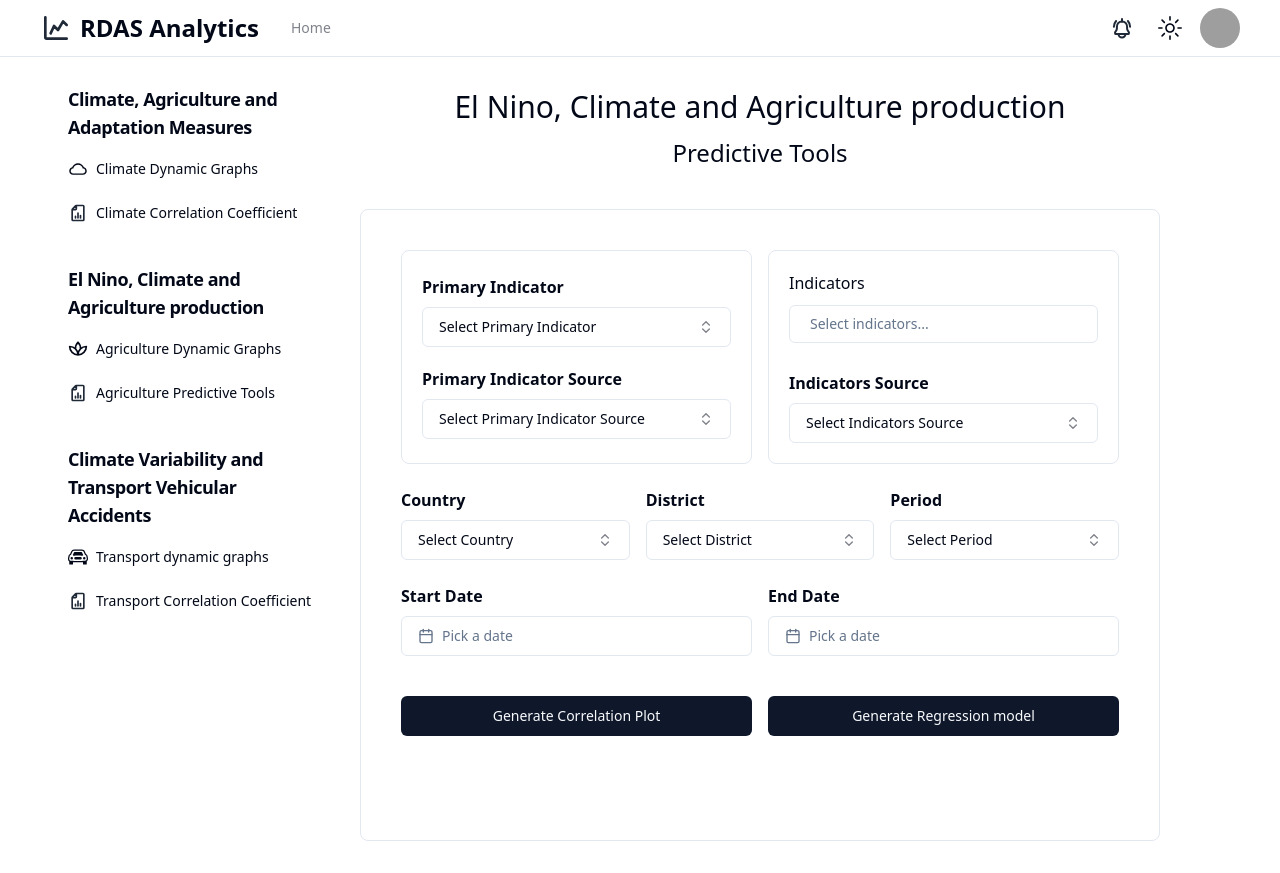
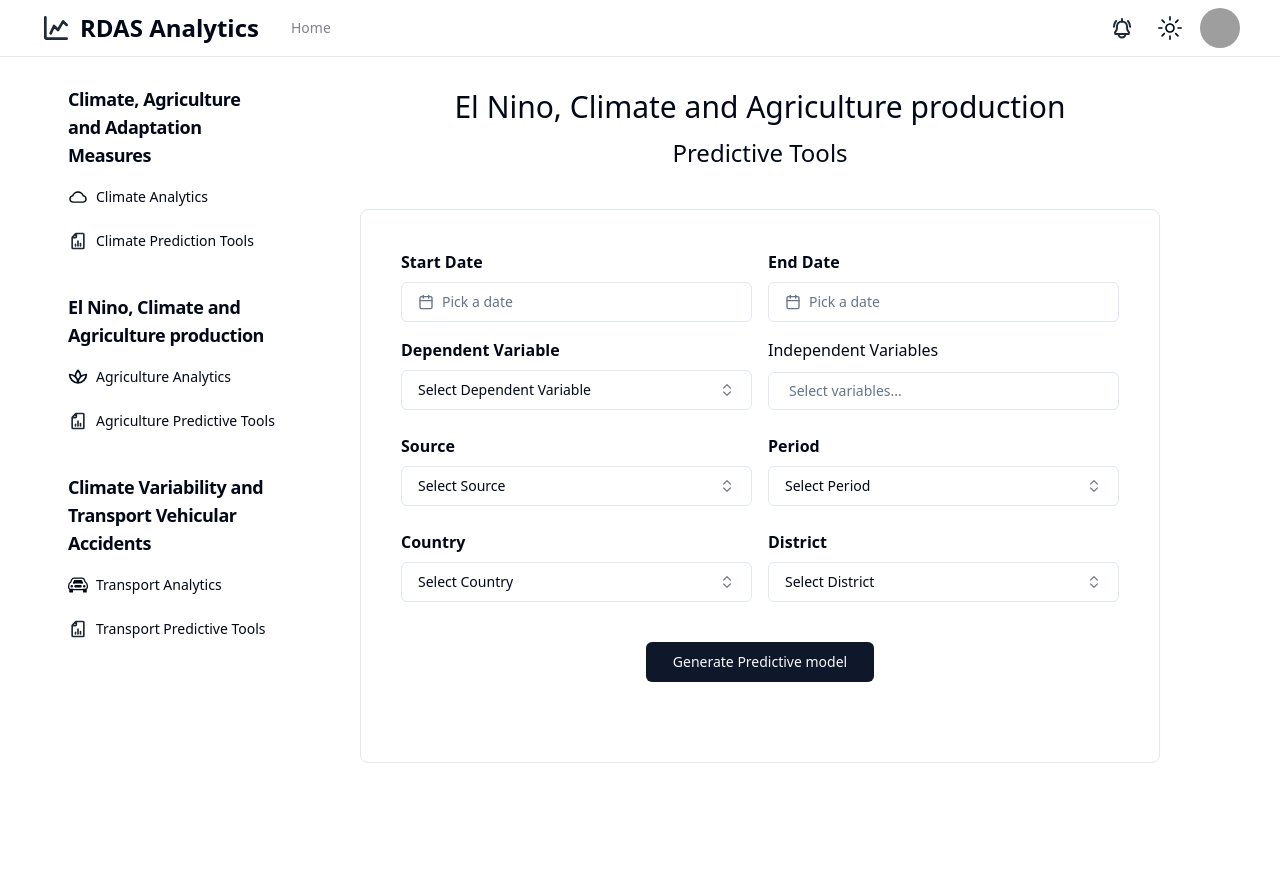
Before and after one commit to aman-RIMES/rdas-analytics-fe, a React (Vite) app: page /predictive-tools in a window 1280 px wide. After the commit the page ends 800 px from the top, so only its background shows below. Built offline with nearby package versions, Linux system fonts and the light colour scheme; grey boxes are pictures that could not be loaded.

Commit message:
(chore) re-arranging pages and editing code according to comments

```diff
--- a/src/components/content.tsx
+++ b/src/components/content.tsx
@@ -14,15 +14,11 @@ import { RadioGroup, RadioGroupItem } from "./ui/radio-group";
 import { menus } from "@/constants";
 import { useParams, useSearchParams } from "react-router-dom";
 import NotFoundPage from "./404-page";
-import Highcharts from "highcharts/highmaps";
-import HighchartsReact from "highcharts-react-official";
 import Filter from "./filter";
-import { useState } from "react";
 
 //TODO: Replace all unknown/any types with their corresponding types/interfaces
 const Content = () => {
   const [searchParams, setSearchParams] = useSearchParams();
-  const [chartData, setChartData] = useState("");
 
   const { topic } = useParams();
   const subject: any = menus.find(
@@ -147,8 +143,7 @@ const Content = () => {
       </div>
 
       <div className="mt-10 border rounded-lg">
-        <Filter setChartData={setChartData} />
-        <HighchartsReact highcharts={Highcharts} options={chartData} />
+        <Filter />
       </div>
 
       {/* <div className="mt-10 mb-20 border rounded-lg">
--- a/src/components/filter.tsx
+++ b/src/components/filter.tsx
@@ -6,10 +6,11 @@ import metadata from "@/data/metadata.json";
 import { transformObject, transformSourceObject } from "@/lib/utils";
 import DatePicker from "./datepicker";
 import { Button } from "./ui/button";
-import { Label } from "@radix-ui/react-dropdown-menu";
 import axios from "axios";
+import HighchartsReact from "highcharts-react-official";
+import Highcharts from "highcharts/highmaps";
 
-const Filter = ({ setChartData }: any) => {
+const Filter = () => {
   const [districtValue, setDistrictValue] = useState("");
   const [districtList, setDistrictList] = useState([{}]);
   const [countryValue, setCountryValue] = useState("");
@@ -19,6 +20,18 @@ const Filter = ({ setChartData }: any) => {
   const [startDate, setStartDate] = React.useState<Date>();
   const [endDate, setEndDate] = React.useState<Date>();
 
+  const [correlationVariable1, setCorrelationVariable1] = useState<any>(false);
+  const [correlationVariable2, setCorrelationVariable2] = useState<any>(false);
+
+  const [isTimeSeriesVisible, setIsTimeSeriesVisible] = useState<any>(false);
+  const [isCorrelationDataVisible, setIsCorrelationDataVisible] =
+    useState<any>(false);
+  const [timeSeriesChartData, setTimeSeriesChartData] = useState<any>({});
+  const [correlationChartData, setCorrelationChartData] = useState<any>({});
+  const [regressionModelChartData, setRegressionModelChartData] = useState<any>(
+    {}
+  );
+
   useEffect(() => {
     const d = district
       .filter((e) => e.district_code.substring(0, 3) === countryValue)
@@ -27,7 +40,7 @@ const Filter = ({ setChartData }: any) => {
     setDistrictList(d);
   }, [countryValue]);
 
-  const filterData = async () => {
+  const generateTimeSeries = async () => {
     try {
       const response = await axios.post(
         "http://203.156.108.67:1580/dynamic_charts",
@@ -42,18 +55,52 @@ const Filter = ({ setChartData }: any) => {
           end_date: endDate?.toISOString().slice(0, 10),
         }
       );
-
-      console.log(response);
-      setChartData(response.data);
+      setTimeSeriesChartData(response.data);
+      setIsTimeSeriesVisible(true);
     } catch (error) {
       console.log(error);
-      // alert(error);
     }
   };
+  const generateCorrelationPlot = async () => {
+    try {
+      const correlationData = await axios.post(
+        "http://203.156.108.67:1580/correlation_plot",
+        {
+          source: sourceValue,
+          // indic: indicatorValue,
+          indic: "rainfall,crop_production,el_nino,normal_rainfall",
+          period: "annual",
+          country: countryValue,
+          // district: [districtValue],
+          start_date: startDate?.toISOString().slice(0, 10),
+          end_date: endDate?.toISOString().slice(0, 10),
+        }
+      );
+      const regressionModelData = await axios.post(
+        "http://203.156.108.67:1580/regression_analysis",
+        {
+          source: sourceValue,
+          // indic: indicatorValue,
+          indic: "el_nino,rainfall",
+          period: "annual",
+          country: countryValue,
+          // district: [districtValue],
+          start_date: startDate?.toISOString().slice(0, 10),
+          end_date: endDate?.toISOString().slice(0, 10),
+        }
+      );
+      setRegressionModelChartData(regressionModelData.data);
+      setCorrelationChartData(correlationData.data);
+      setIsCorrelationDataVisible(true);
+    } catch (error) {
+      console.log(error);
+    }
+  };
+
   return (
     <div className="p-10">
       {/* <div className="flex flex-row gap-5 m-5 justify-center"> */}
-      <div className="grid gap-4 mb-6 md:grid-cols-4 justify-center">
+      <div className="grid gap-4 mb-6 md:grid-cols-3 justify-center">
         <Combobox
           label={"Country"}
           array={transformObject(metadata.country)}
@@ -80,6 +127,8 @@ const Filter = ({ setChartData }: any) => {
             setValue: setPeriodValue,
           }}
         />
+      </div>
+      <div className="grid gap-4 mb-6 md:grid-cols-3 justify-center">
         <Combobox
           label={"Source"}
           array={transformSourceObject(metadata.source)}
@@ -88,21 +137,67 @@ const Filter = ({ setChartData }: any) => {
             setValue: setSourceValue,
           }}
         />
-      </div>
-      <div className="grid gap-4 mb-6 md:grid-cols-3 justify-center">
         <DatePicker
           date={startDate}
           setDate={setStartDate}
           label={"Start Date"}
         />
         <DatePicker date={endDate} setDate={setEndDate} label={"End Date"} />
-        <div className="flex flex-col justify-start gap-2">
-          <div>
-            <Label>{"Analyze"}</Label>
+      </div>
+      <div className="grid gap-4 mt-10 md:grid-cols-3 justify-center">
+        <div></div>
+        <Button onClick={generateTimeSeries}>Start Analysis</Button>
+      </div>
+
+      {isTimeSeriesVisible && (
+        <div className="mb-10">
+          <div className="mt-10">
+            <HighchartsReact
+              highcharts={Highcharts}
+              options={timeSeriesChartData}
+            />
           </div>
-          <Button onClick={filterData}>Generate Chart</Button>
+          <div className="flex justify-center mt-10">
+            <h1>View Correlation between two variables</h1>
+          </div>
+          <div className="grid gap-4 mt-5 md:grid-cols-3 justify-center">
+            <Combobox
+              label={"First Variable"}
+              array={transformObject(metadata.indic)}
+              state={{
+                value: correlationVariable1,
+                setValue: setCorrelationVariable1,
+              }}
+            />
+            <Combobox
+              label={"Second Variable"}
+              array={transformObject(metadata.indic)}
+              state={{
+                value: correlationVariable2,
+                setValue: setCorrelationVariable2,
+              }}
+            />
+            <Button className="mt-8" onClick={generateCorrelationPlot}>
+              Analyze Correlation
+            </Button>
+          </div>
         </div>
-      </div>
+      )}
+
+      {isCorrelationDataVisible && (
+        <div className="mt-10">
+          <HighchartsReact
+            highcharts={Highcharts}
+            options={correlationChartData}
+          />
+          <div className="mt-10">
+            <HighchartsReact
+              highcharts={Highcharts}
+              options={regressionModelChartData}
+            />
+          </div>
+        </div>
+      )}
     </div>
   );
 };
--- a/src/components/predictive-tools-filter.tsx
+++ b/src/components/predictive-tools-filter.tsx
@@ -12,13 +12,10 @@ import axios from "axios";
 import { FancyMultiSelect } from "./ui/multiselect";
 
 const PredictiveToolsFilter = ({
-  setIsCorrelationVisible,
   setIsRegressionVisible,
-  setCorrelationPlot,
   setRegressionModel,
 }: any) => {
   const [primaryIndicator, setPrimaryIndicator] = useState("");
-  const [primaryIndicatorSource, setPrimaryIndicatorSource] = useState("");
   const [indicators, setIndicators] = useState([]);
   const [indicatorsSource, setIndicatorsSource] = useState("");
   const [districtValue, setDistrictValue] = useState("");
@@ -36,27 +33,6 @@ const PredictiveToolsFilter = ({
     setDistrictList(d);
   }, [countryValue]);
 
-  const generateCorrelationPlot = async () => {
-    try {
-      const response = await axios.post(
-        "http://203.156.108.67:1580/correlation_plot",
-        {
-          // source: sourceValue,
-          // indic: indicatorValue,
-          indic: "rainfall,crop_production,el_nino,normal_rainfall",
-          period: "annual",
-          // country: countryValue,
-          // district: [districtValue],
-          // start_date: startDate?.toISOString().slice(0, 10),
-          // end_date: endDate?.toISOString().slice(0, 10),
-        }
-      );
-      setCorrelationPlot(response.data);
-      setIsCorrelationVisible(true);
-    } catch (error) {
-      console.log(error);
-    }
-  };
   const generateRegressionModel = async () => {
     try {
       const response = await axios.post(
@@ -81,44 +57,46 @@ const PredictiveToolsFilter = ({
   return (
     <div className="p-10">
       <div className="grid gap-4 mb-6 md:grid-cols-2 justify-center">
-        <div className="flex flex-col gap-5 justify-center border rounded-lg p-5">
+        <DatePicker
+          date={startDate}
+          setDate={setStartDate}
+          label={"Start Date"}
+        />
+        <DatePicker date={endDate} setDate={setEndDate} label={"End Date"} />
         <Combobox
-            label={"Primary Indicator"}
+          label={"Dependent Variable"}
           array={transformObject(metadata.indic)}
           state={{
             value: primaryIndicator,
             setValue: setPrimaryIndicator,
           }}
         />
-          <Combobox
-            label={"Primary Indicator Source"}
-            array={transformSourceObject(metadata.source)}
-            state={{
-              value: primaryIndicatorSource,
-              setValue: setPrimaryIndicatorSource,
-            }}
-          />
-        </div>
-        <div className="flex flex-col gap-5 justify-center border rounded-lg p-5">
         <div>
-            <Label className="mb-2.5">Indicators</Label>
+          <Label className="mb-2.5">Independent Variables</Label>
           <FancyMultiSelect
             setIndicators={setIndicators}
             array={transformObject(metadata.indic)}
           />
         </div>
         <Combobox
-            label={"Indicators Source"}
+          label={"Source"}
           array={transformSourceObject(metadata.source)}
           state={{
             value: indicatorsSource,
             setValue: setIndicatorsSource,
           }}
         />
-        </div>
+        <Combobox
+          label={"Period"}
+          array={transformObject(metadata.period)}
+          state={{
+            value: periodValue,
+            setValue: setPeriodValue,
+          }}
+        />
       </div>
 
-      <div className="grid gap-4 mb-6 md:grid-cols-3 justify-center">
+      <div className="grid gap-4 mb-6 md:grid-cols-2 justify-center">
         <Combobox
           label={"Country"}
           array={transformObject(metadata.country)}
@@ -135,29 +113,12 @@ const PredictiveToolsFilter = ({
             setValue: setDistrictValue,
           }}
         />
-        <Combobox
-          label={"Period"}
-          array={transformObject(metadata.period)}
-          state={{
-            value: periodValue,
-            setValue: setPeriodValue,
-          }}
-        />
       </div>
-      <div className="grid gap-4 mb-6 md:grid-cols-2 justify-center">
-        <DatePicker
-          date={startDate}
-          setDate={setStartDate}
-          label={"Start Date"}
-        />
-        <DatePicker date={endDate} setDate={setEndDate} label={"End Date"} />
-      </div>
-      <div className="grid gap-4 mb-6 md:grid-cols-2 justify-center mt-10">
-        <Button className="w-full" onClick={generateCorrelationPlot}>
-          Generate Correlation Plot
-        </Button>
+
+      <div className="grid gap-4 md:grid-cols-3 justify-center mt-10">
+        <div></div>
         <Button className="w-full" onClick={generateRegressionModel}>
-          Generate Regression model
+          Generate Predictive model
         </Button>
       </div>
     </div>
--- a/src/components/predictive-tools.tsx
+++ b/src/components/predictive-tools.tsx
@@ -5,9 +5,7 @@ import PredictiveToolsFilter from "./predictive-tools-filter";
 import { useState } from "react";
 
 const PredictiveTools = () => {
-  const [correlationPlot, setCorrelationPlot] = useState({});
   const [regressionModel, setRegressionModel] = useState<any>({});
-  const [isCorrelationVisible, setIsCorrelationVisible] = useState(false);
   const [isRegressionVisible, setIsRegressionVisible] = useState(false);
 
   return (
@@ -21,19 +19,10 @@ const PredictiveTools = () => {
 
       <div className="mt-10 border rounded-lg">
         <PredictiveToolsFilter
-          setIsCorrelationVisible={setIsCorrelationVisible}
           setIsRegressionVisible={setIsRegressionVisible}
-          setCorrelationPlot={setCorrelationPlot}
           setRegressionModel={setRegressionModel}
         />
-        <div className="mb-10">
-          {isCorrelationVisible && (
-            <HighchartsReact
-              highcharts={Highcharts}
-              options={correlationPlot}
-            />
-          )}
-
+        <div className="mb-10 px-5 flex flex-col gap-7">
           {isRegressionVisible && (
             <HighchartsReact
               highcharts={Highcharts}
--- a/src/components/sidebar.tsx
+++ b/src/components/sidebar.tsx
@@ -21,7 +21,7 @@ export function Sidebar() {
             >
               <div className="flex items-center">
                 <Icons.climate_behaviors />
-                Climate Dynamic Graphs
+                Climate Analytics
               </div>
             </Button>
             <Button
@@ -31,7 +31,7 @@ export function Sidebar() {
             >
               <div className="flex items-center">
                 <Icons.report className="w-5 h-5 mr-2 text-gray-800 dark:text-white" />
-                Climate Correlation Coefficient
+                Climate Prediction Tools
               </div>
             </Button>
           </div>
@@ -47,16 +47,8 @@ export function Sidebar() {
               onClick={() => navigate("/analyze/3")}
             >
               <Icons.climate_and_crops className="w-5 h-5 mr-2" />
-              Agriculture Dynamic Graphs
+              Agriculture Analytics
             </Button>
-            {/* <Button
-              variant="ghost"
-              className="w-full justify-start"
-              onClick={() => navigate("/analyze/4")}
-            >
-              <Icons.report className="w-5 h-5 mr-2 text-gray-800 dark:text-white" />
-              Agriculture Correlation Coefficient
-            </Button> */}
             <Button
               variant="ghost"
               className="w-full justify-start"
@@ -78,7 +70,7 @@ export function Sidebar() {
               onClick={() => navigate("/analyze/5")}
             >
               <Icons.accidents className="w-5 h-5 mr-2" />
-              Transport dynamic graphs
+              Transport Analytics
             </Button>
             <Button
               variant="ghost"
@@ -86,7 +78,7 @@ export function Sidebar() {
               onClick={() => navigate("/analyze/6")}
             >
               <Icons.report className="w-5 h-5 mr-2 text-gray-800 dark:text-white" />
-              Transport Correlation Coefficient
+              Transport Predictive Tools
             </Button>
           </div>
         </div>
--- a/src/components/ui/multiselect.tsx
+++ b/src/components/ui/multiselect.tsx
@@ -92,7 +92,7 @@ export function FancyMultiSelect({ setIndicators, array }: any) {
             onValueChange={setInputValue}
             onBlur={() => setOpen(false)}
             onFocus={() => setOpen(true)}
-            placeholder="Select indicators..."
+            placeholder="Select variables..."
             className="ml-2 flex-1 bg-transparent outline-none placeholder:text-muted-foreground"
           />
         </div>
--- a/src/constants.ts
+++ b/src/constants.ts
@@ -5,7 +5,7 @@ export const menus = [
   {
     id: 1,
     category: "Climate, Agriculture and Adaptation Measures",
-    title: "Dynamic Graphs",
+    title: "Analytics",
     datasets: [
       {
         id: 1,
@@ -27,7 +27,7 @@ export const menus = [
   {
     id: 2,
     category: "Climate, Agriculture and Adaptation Measures",
-    title: "Correlation Coefficient",
+    title: "Predictive Tools",
     datasets: [
       {
         id: 1,
@@ -49,7 +49,7 @@ export const menus = [
   {
     id: 3,
     category: "El Nino, Climate and Agriculture production",
-    title: "Dynamic Graphs",
+    title: "Analytics",
     datasets: [
       {
         id: 1,
@@ -80,7 +80,7 @@ export const menus = [
   {
     id: 4,
     category: "El Nino, Climate and Agriculture production",
-    title: "Correlation Coefficient",
+    title: "Predictive Tools",
     datasets: [
       {
         id: 1,
@@ -108,7 +108,7 @@ export const menus = [
   {
     id: 5,
     category: "Climate Variability and Transport Vehicular Accidents",
-    title: "Dynamic Graphs",
+    title: "Analytics",
     datasets: [
       {
         id: 1,
@@ -125,7 +125,7 @@ export const menus = [
   {
     id: 6,
     category: "Climate Variability and Transport Vehicular Accidents",
-    title: "Correlation Coefficient",
+    title: "Predictive Tools",
     datasets: [
       {
         id: 1,
--- a/src/data/metadata.json
+++ b/src/data/metadata.json
@@ -26,10 +26,7 @@
     }
   },
   "country": {
-    "NPL": "Nepal",
-    "PAK": "Pakistan",
-    "IND": "India",
-    "BGD": "Bangladesh"
+    "IND": "India"
   },
   "district": [
     {
@@ -989,9 +986,7 @@
     "crop_production": "Crop Production"
   },
   "period": {
-    "annual": "Annual",
-    "decadal": "Decadal",
-    "monthly": "Monthly"
+    "annual": "Annual"
   },
   "start": "format: dd-mm-yyyy",
   "end": "format: dd-mm-yyyy"
```
Lines whose indentation alone changed are shown as unchanged.
